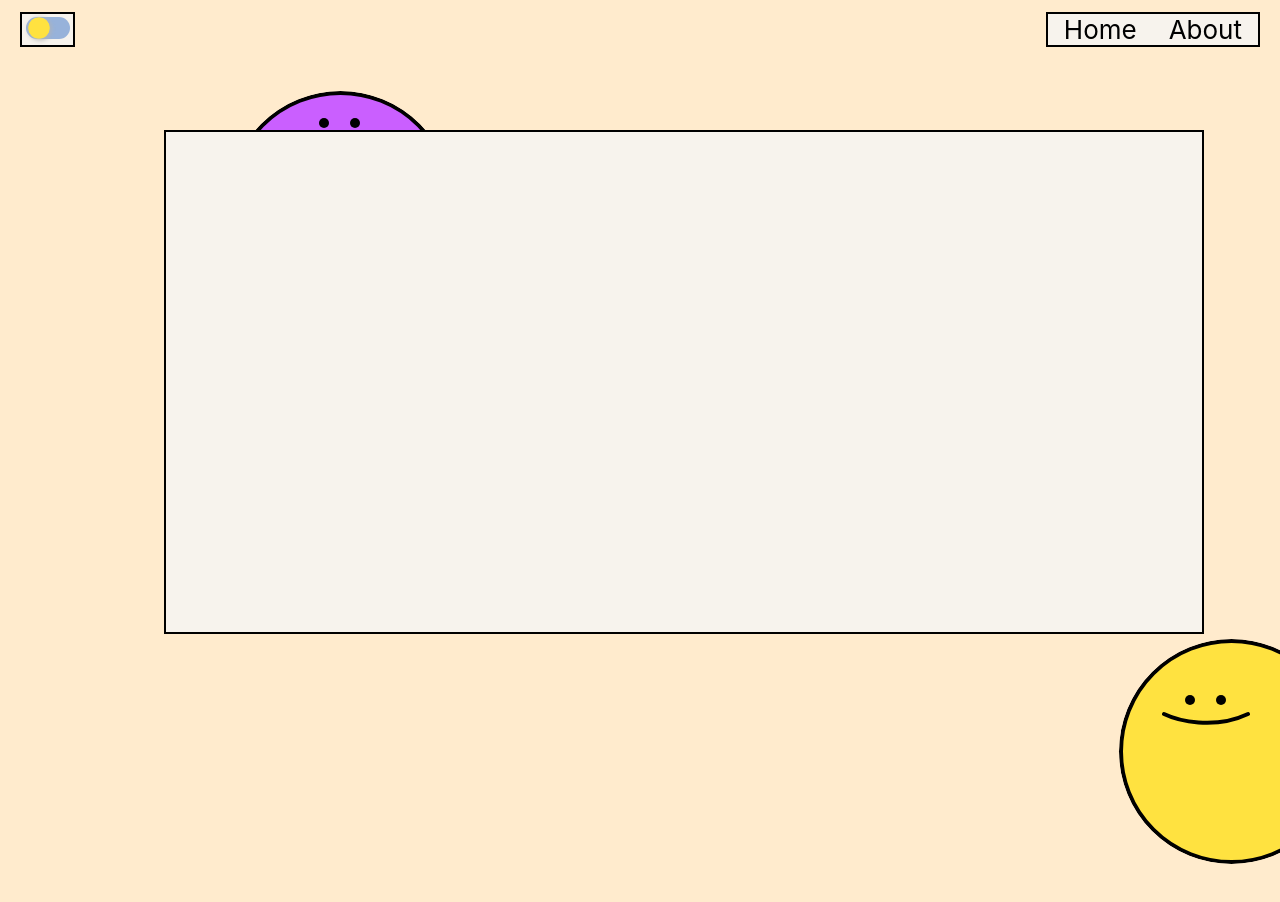
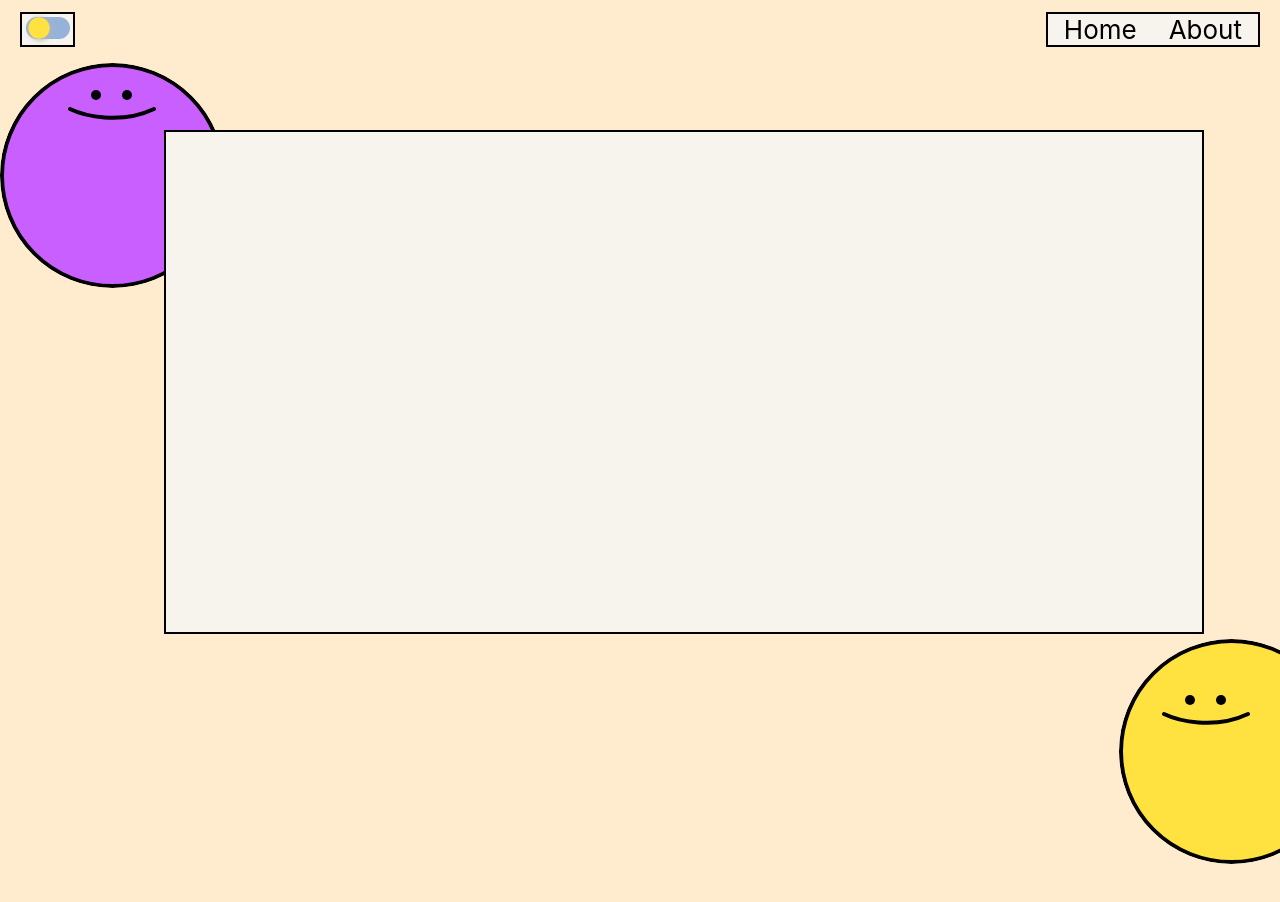
Before and after one commit to Lab-Comunicaciones-Multimedia/react-app, a React (Create React App) app: page / in a window 1280 px wide. Shown: the top 902 px of the page. Built offline with nearby package versions, Linux system fonts and the light colour scheme.

Commit message:
alignement of purple friendo

```diff
--- a/src/friendos/friendos.css
+++ b/src/friendos/friendos.css
@@ -43,7 +43,9 @@ html{
     background-image: url("/src/icons/purple-friend.svg");
     width: 225px;
     height: 225px;
-    left: 228px;
+    left: 0px;
+    right: 100%;
+    bottom: 28px;
     position: relative;
     margin-top: calc(2 * 48px - 0.5 * calc(10vh + 48px));
     border-radius: 50%;
```
